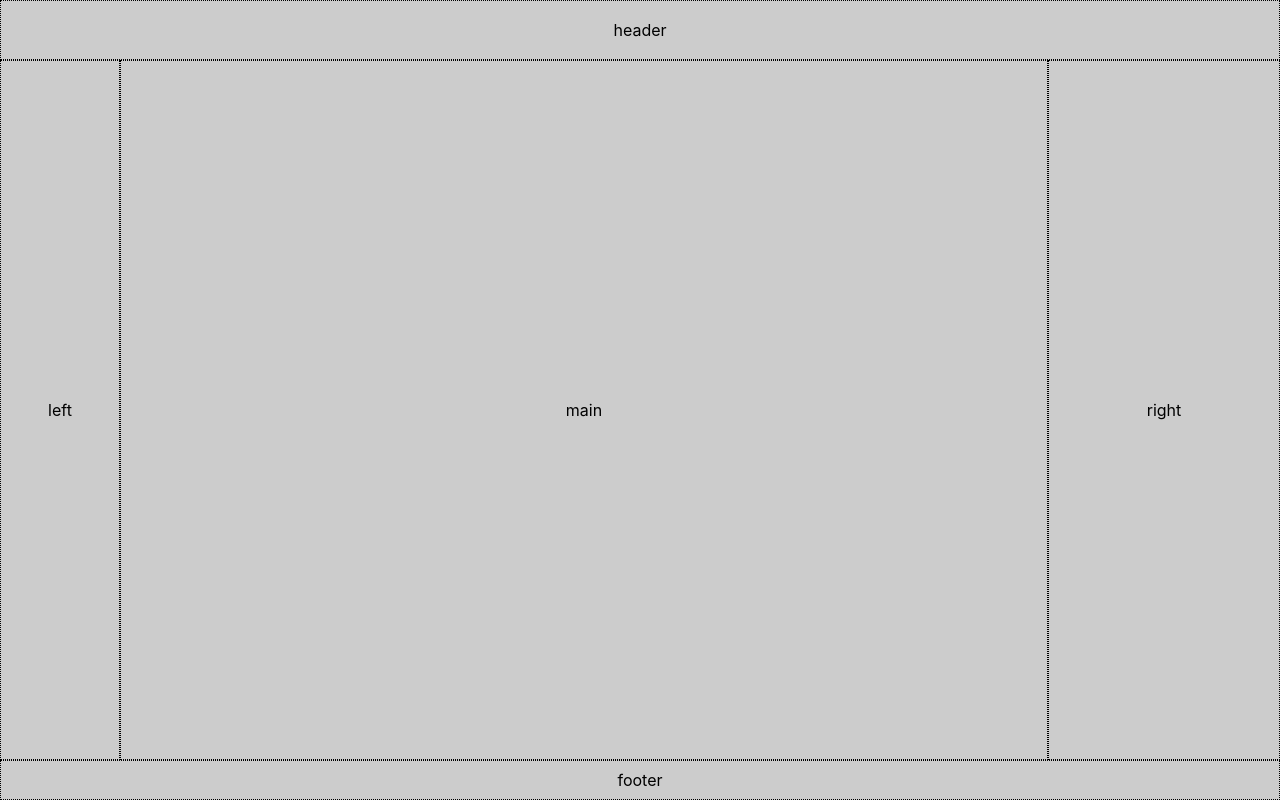
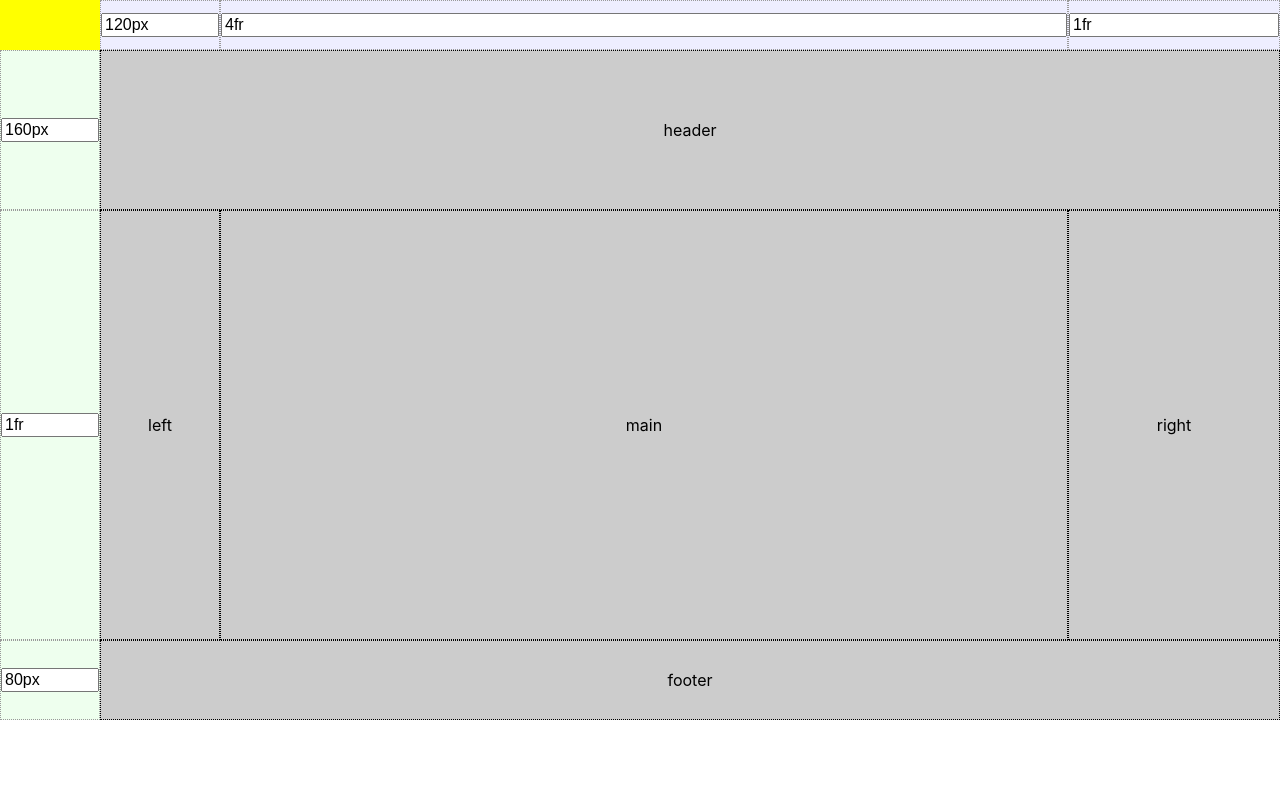
Before and after one commit to miyaoka/grid-generator, a Nuxt app: page / in a window 1280 px wide. Built offline with nearby package versions, Linux system fonts and the light colour scheme.

Commit message:
Add columns/rows editor

```diff
--- a/components/GridLayout.vue
+++ b/components/GridLayout.vue
@@ -1,42 +1,81 @@
 <template>
-  <section
-    class="container"
-    :style="gridStyle"
+  <div class="grid">
+    <div
+      class="columns"
+      :style="columnStyle"
     >
       <div
-      v-for="(area, i) in flatAreas"
+        v-for="(column, i) in columns"
         :key="i"
-      :style="{'grid-area': area }"
+        :style="'c', i | gridArea"
+        class="grid-cell"
       >
-      {{area}}
+        <input
+          type="text"
+          v-model="columns[i]"
+        >
       </div>
-  </section>
+    </div>
+    <div
+      class="rows"
+      :style="rowStyle"
+    >
+      <div
+        v-for="(row, i) in rows"
+        :key="i"
+        :style="'r', i | gridArea"
+        class="grid-cell"
+      >
+        <input
+          type="text"
+          v-model="rows[i]"
+        >
+      </div>
+    </div>
+    <GridLayoutContent
+      :areas="areas"
+      :columns="columns"
+      :rows="rows"
+      class="content"
+    />
+
+  </div>
 </template>
 
 <script lang="ts">
+import GridLayoutContent from '~/components/GridLayoutContent.vue'
+
 export default {
+  components: {
+    GridLayoutContent
+  },
   props: {
-    areas: { type: Array },
-    columns: { type: Array },
-    rows: { type: Array }
+    areas: { type: Array, required: true },
+    columns: { type: Array, required: true },
+    rows: { type: Array, required: true }
   },
   computed: {
-    flatAreas() {
-      return this.areas.reduce((prev, curr) => [...prev, ...curr])
+    columnStyle() {
+      return {
+        'grid-template-columns': this.columns.join(' '),
+        'grid-template-areas': `"${Array.from(Array(this.columns.length).keys())
+          .map(a => `c${a}`)
+          .join(' ')}"`
+      }
     },
-    areaNames() {
-      return Object.keys(
-        this.areas.reduce((prev, curr) => [...prev, ...curr]).reduce((map, area) => {
-          map[area] = 1
-          return map
-        }, {})
-      )
+    rowStyle() {
+      return {
+        'grid-template-rows': this.rows.join(' '),
+        'grid-template-areas': Array.from(Array(this.rows.length).keys())
+          .map(a => `"r${a}"`)
+          .join(' ')
+      }
+    }
   },
-    gridStyle() {
+  filters: {
+    gridArea(prefix: string, index: string) {
       return {
-        'grid-template-areas': this.areas.map(area => `'${area.join(' ')}'`).join(' '),
-        'grid-template-columns': this.columns.join(' '),
-        'grid-template-rows': this.rows.join(' ')
+        'grid-area': `${prefix}${index}`
       }
     }
   }
@@ -44,21 +83,41 @@ export default {
 </script>
 
 <style lang="scss" scoped>
-.container {
-  width: 100%;
-  height: 100vh;
-  display:grid;
-  grid-gap: 0px;
+.grid {
+  display: grid;
+  grid-template-areas: '. columns' 'rows content';
+  grid-template-columns: 100px 1fr;
+  grid-template-rows: 50px 1fr;
 
-  & > div{
-    border: 1px dotted #000;
-    background: #ccc;
-    width: 100%;
   height: 100%;
+}
+
+.columns,
+.rows {
+  display: grid;
+}
+.columns {
+  grid-area: columns;
+  background: #eef;
+}
+.rows {
+  grid-area: rows;
+  background: #efe;
+}
+.content {
+  grid-area: content;
+}
+
+.grid-cell{
+  border: 1px dotted #999;
 
   display:grid;
   justify-items: center;
   align-items: center;
+
+  & > input {
+    width: 100%;
+    font-size: 16px;
   }
 }
 </style>
--- /dev/null
+++ b/components/GridLayoutContent.vue
@@ -0,0 +1,64 @@
+<template>
+  <section
+    class="grid"
+    :style="gridStyle"
+  >
+    <div
+      v-for="(area, i) in flatAreas"
+      :key="i"
+      :style="{'grid-area': area }"
+      class="grid-cell"
+    >
+      {{area}}
+    </div>
+  </section>
+</template>
+
+<script lang="ts">
+export default {
+  props: {
+    areas: { type: Array, required: true },
+    columns: { type: Array, required: true },
+    rows: { type: Array, required: true }
+  },
+  computed: {
+    flatAreas() {
+      return this.areas.reduce((prev, curr) => [...prev, ...curr])
+    },
+    areaNames() {
+      return Object.keys(
+        this.areas.reduce((prev, curr) => [...prev, ...curr]).reduce((map, area) => {
+          map[area] = 1
+          return map
+        }, {})
+      )
+    },
+    gridStyle() {
+      return {
+        'grid-template-areas': this.areas.map(area => `'${area.join(' ')}'`).join(' '),
+        'grid-template-columns': this.columns.join(' '),
+        'grid-template-rows': this.rows.join(' ')
+      }
+    }
+  }
+}
+</script>
+
+<style lang="scss" scoped>
+.grid {
+  height: 100%;
+  display:grid;
+  grid-gap: 0px;
+}
+
+.grid-cell{
+  border: 1px dotted #000;
+  background: #ccc;
+  width: 100%;
+  height: 100%;
+
+  display:grid;
+  justify-items: center;
+  align-items: center;
+}
+</style>
--- a/pages/index.vue
+++ b/pages/index.vue
@@ -6,6 +6,7 @@
       :areas="areas"
       :columns="columns"
       :rows="rows"
+      class="content"
     />
   </section>
 </template>
@@ -25,11 +26,16 @@ export default {
         ['footer', 'footer', 'footer']
       ],
       columns: ['120px', '4fr', '1fr'],
-      rows: ['60px', '1fr', '40px']
+      rows: ['160px', '1fr', '80px']
     }
   }
 }
 </script>
 
 <style lang="scss" scoped>
+.container {
+  width: 100%;
+  height: 90vh;
+  background: #ff0;
+}
 </style>
```
Lines whose indentation alone changed are shown as unchanged.
